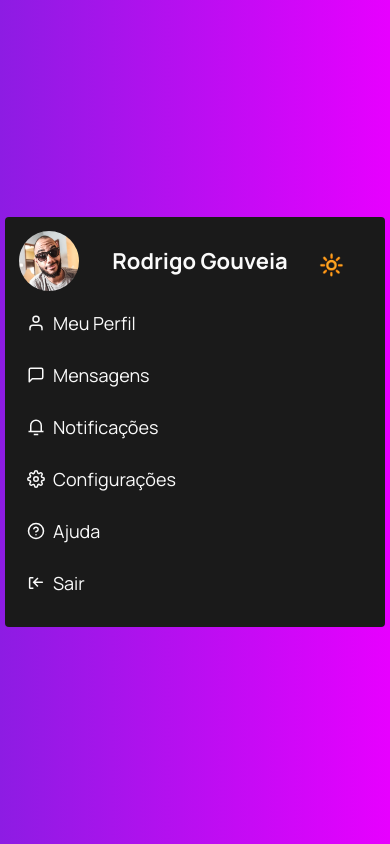
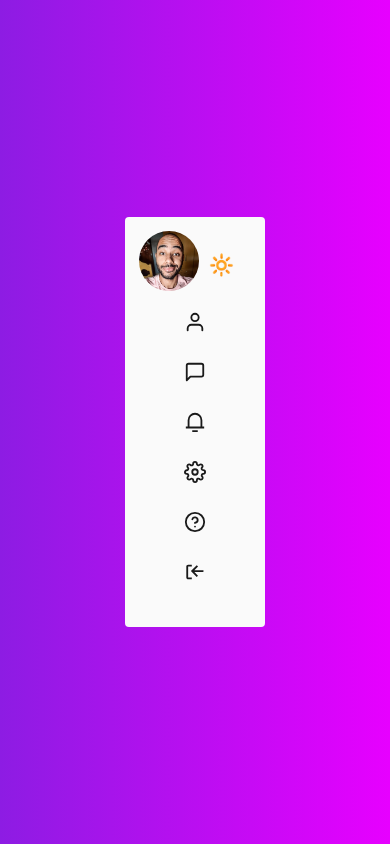
Before and after one commit to rodrigoge/ui-card-profile, a React (Vite) app: page / in a window 390 px wide. Built offline with nearby package versions, Linux system fonts and the light colour scheme.

Commit message:
finishing themes in card

```diff
--- a/src/components/Card/styles.scss
+++ b/src/components/Card/styles.scss
@@ -1,13 +1,22 @@
+@import "../../themes.scss";
+
 .card {
     width: 380px;
     height: 410px;
 
-    background-color: #1a1a1a;
+    background: var(--background-color);
     border-radius: 4px;
 
     padding: 14px;
 
     animation: fade 1s;
+    transition: all 0.3s;
+}
+
+@media(max-width: 400px) {
+    .card {
+        width: 140px;
+    }
 }
 
 @keyframes fade {
--- a/src/components/Header/index.tsx
+++ b/src/components/Header/index.tsx
@@ -1,5 +1,5 @@
 import './styles.scss'
-import Avatar from '../../assets/img/profile.png'
+import Avatar from '../../assets/img/profile.jpg'
 
 type CardProps = {
     children: React.ReactNode
--- a/src/components/Header/styles.scss
+++ b/src/components/Header/styles.scss
@@ -1,3 +1,5 @@
+@import "../../themes.scss";
+
 header {
     width: 100%;
 
@@ -18,10 +20,18 @@ header {
     }
 
     span {
-        color: #fafafa;
+        color: var(--text-color);
         font-family: 'Manrope', sans-serif;
         font-weight: bold;
         font-size: 22px;
+    }
+}
+
+@media(max-width: 400px) {
+    header {
+        span {
+            display: none;
+        }
     }
 }
 
--- a/src/components/Items/styles.scss
+++ b/src/components/Items/styles.scss
@@ -1,3 +1,5 @@
+@import "../../themes.scss";
+
 ul {
     margin-top: 12px;
     list-style: none;
@@ -14,7 +16,7 @@ ul {
 
         a {
             text-decoration: none;
-            color: #fafafa;
+            color: var(--text-color);
 
             padding: 8px;
             width: 100%;
@@ -63,9 +65,30 @@ ul {
 
     li:hover {
         border-radius: 6px;
-        background-color: #2b2b2b;
+        background-color: var(--background-color);
 
         transition: 0.6s;
+    }
+}
+
+@media(max-width: 400px) {
+    ul {
+        li {
+            a {
+                display: flex;
+                flex-direction: row;
+                align-items: center;
+                justify-content: center;
+
+                .icon {
+                    font-size: 22px;
+                }
+
+                span {
+                    display: none;
+                }
+            }
+        }
     }
 }
 
--- /dev/null
+++ b/src/themes.scss
@@ -0,0 +1,9 @@
+.light {
+    --text-color: #1a1a1a;
+    --background-color: #fafafa;
+}
+
+.dark {
+    --text-color: #fafafa;
+    --background-color: #1a1a1a;
+}
```
Also changed, not shown: src/assets/img/profile.jpg (added), src/assets/img/profile.png (deleted).
